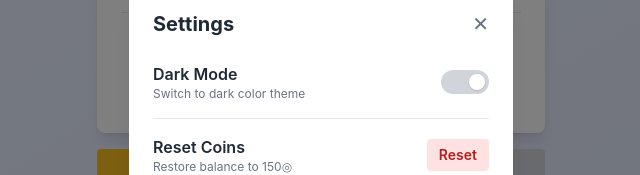
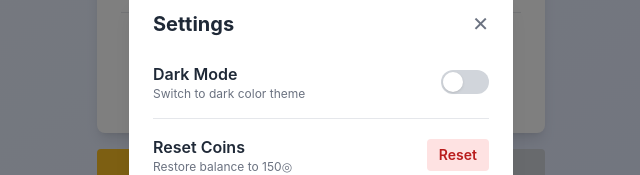
Before and after one commit to nicholasgarnerviad-debug/In-progress-word-ladder-, a React (Vite) app: page / in a window 1280 px wide. Both pictures are taken after a click on the button "⚙️". Shown: the part 308-483 px from the top of the page, without its empty margins (319-959 px from the left). Built offline with nearby package versions, Linux system fonts and the light colour scheme.

Commit message:
fix: improve dark mode toggle button animation and reliability

```diff
--- a/src/App.tsx
+++ b/src/App.tsx
@@ -382,14 +382,12 @@ export const App: React.FC = () => {
                   </div>
                   <button
                     onClick={() => setDarkMode(prev => !prev)}
-                    className={`w-12 h-6 rounded-full transition-colors relative ${
-                      darkMode ? 'bg-blue-500' : 'bg-gray-300'
+                    className={`w-12 h-6 rounded-full transition-colors relative flex items-center ${
+                      darkMode ? 'bg-blue-500 justify-end' : 'bg-gray-300 justify-start'
                     }`}
                     aria-label="Toggle dark mode"
                   >
-                    <span className={`absolute top-1 w-4 h-4 bg-white rounded-full shadow transition-transform ${
-                      darkMode ? 'translate-x-7' : 'translate-x-1'
-                    }`} />
+                    <span className="w-5 h-5 bg-white rounded-full shadow transition-all m-0.5" />
                   </button>
                 </div>
 
```
